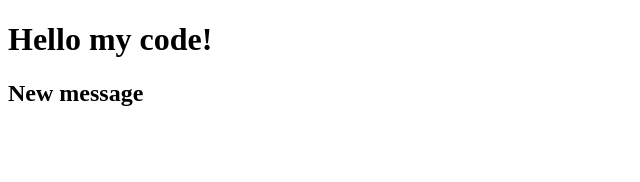
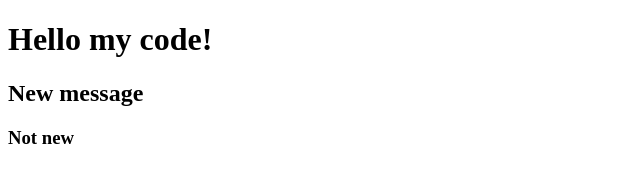
Before and after one commit to Allarmo/progect, a plain HTML site: page progect.html in a window 1280 px wide. Shown: the full height of the page, 0-640 px from the left. Drawn offline with Linux system fonts and the light colour scheme.

Commit message:
add progect.html

```diff
--- a/progect.html
+++ b/progect.html
@@ -9,6 +9,7 @@
 <body>
     <h1>Hello my code!</h1>
     <h2>New message</h2>
+    <h3>Not new</h3>
     <script src = "progect.js"></script>
 </body>
 </html>
```
